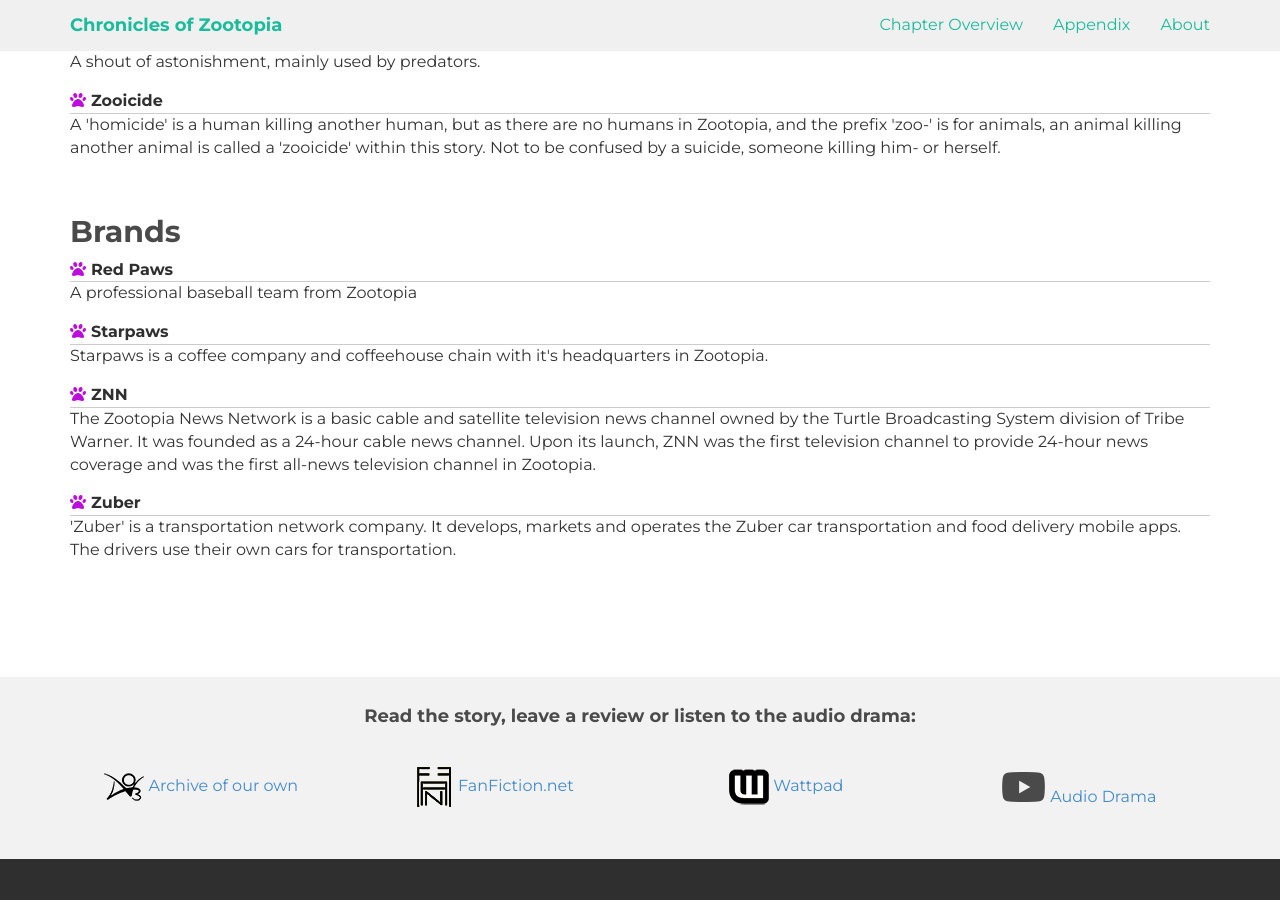
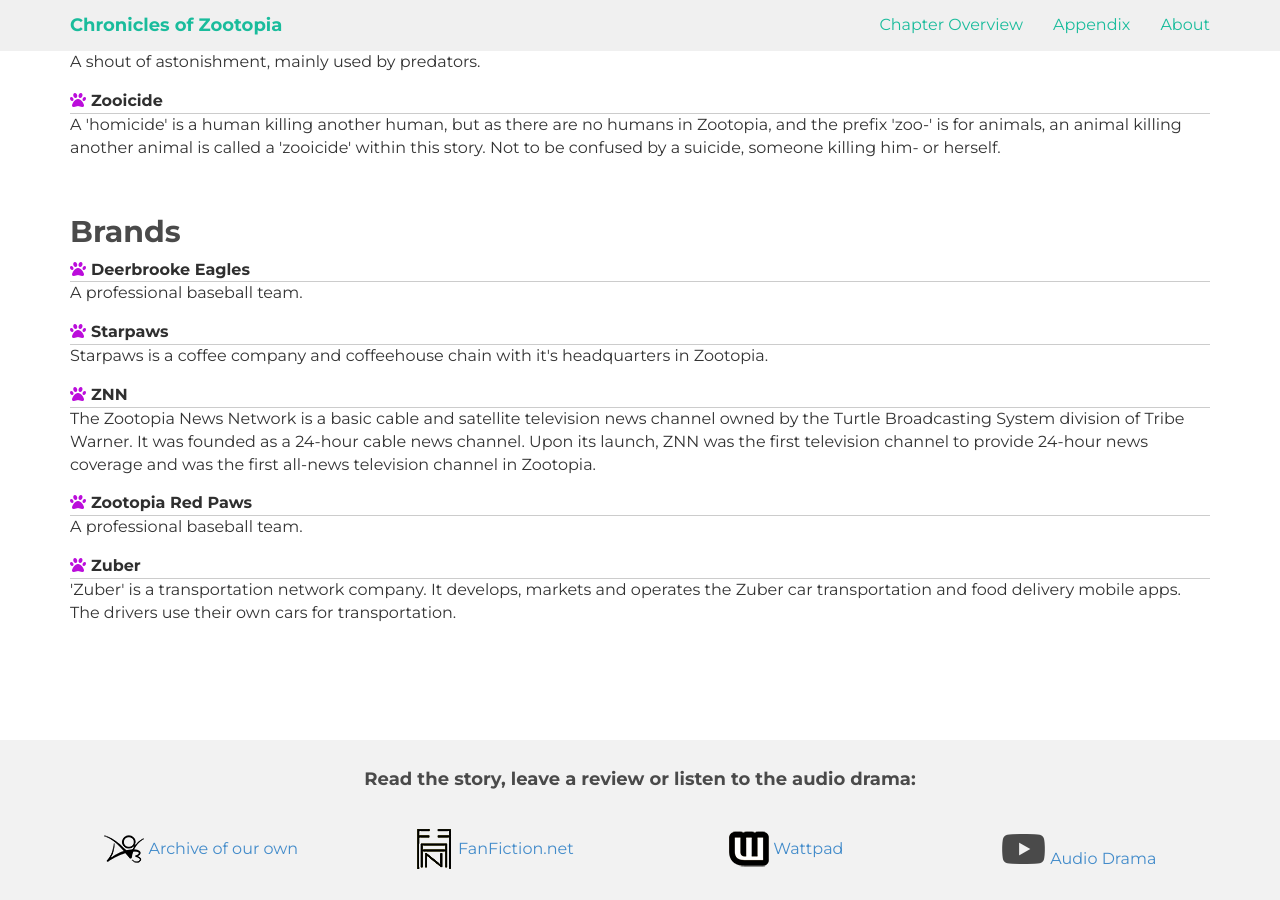
Before and after one commit to Anheledir/ChroniclesOfZootopia, a Jekyll site: the page built from appendix/glossar.md, in a window 1280 px wide and 900 px high, scrolled down 1184 px. Built offline with Jekyll 4.4.1, drawn with Linux system fonts in a browser that asks for light colours; nearby versions of some CDN libraries.

Commit message:
added glossar: Deerbrooke Eagles added persona: John Saman

```diff
--- a/_data/charactersMinor.yml
+++ b/_data/charactersMinor.yml
@@ -19,3 +19,6 @@
 - name: Leika, Marvin
   species: Red Fox
   role: "Famous batter, currently under contract at Zootopia's Red Paws"
+- name: Saman, John
+  species: Racoon
+  role: "Famous pitcher, currently under contract at Deerbrooke's Eagles"
--- a/_data/glossar.yml
+++ b/_data/glossar.yml
@@ -22,9 +22,12 @@
 - term: Preyfighting
   description: "A blood sport between two preys fighting in a ring until one of the opponents is knocked unconscious, often inflicting significant physical trauma on each other. It's illegal in most countries but there are underground fight clubs. The history of organized preyfights goes back a few hundred years when predators were keeping prey as some sort of slaves (see also: Predsuck)."
   isBrand: false
-- term: Red Paws
-  description: A professional baseball team from Zootopia
+- term: Zootopia Red Paws
+  description: A professional baseball team.
   isBrand: true
 - term: Stripeless Zebra
   description: A shout of astonishment.
   isBrand: false
+- term: Deerbrooke Eagles
+  description: A professional baseball team.
+  isBrand: true
```
